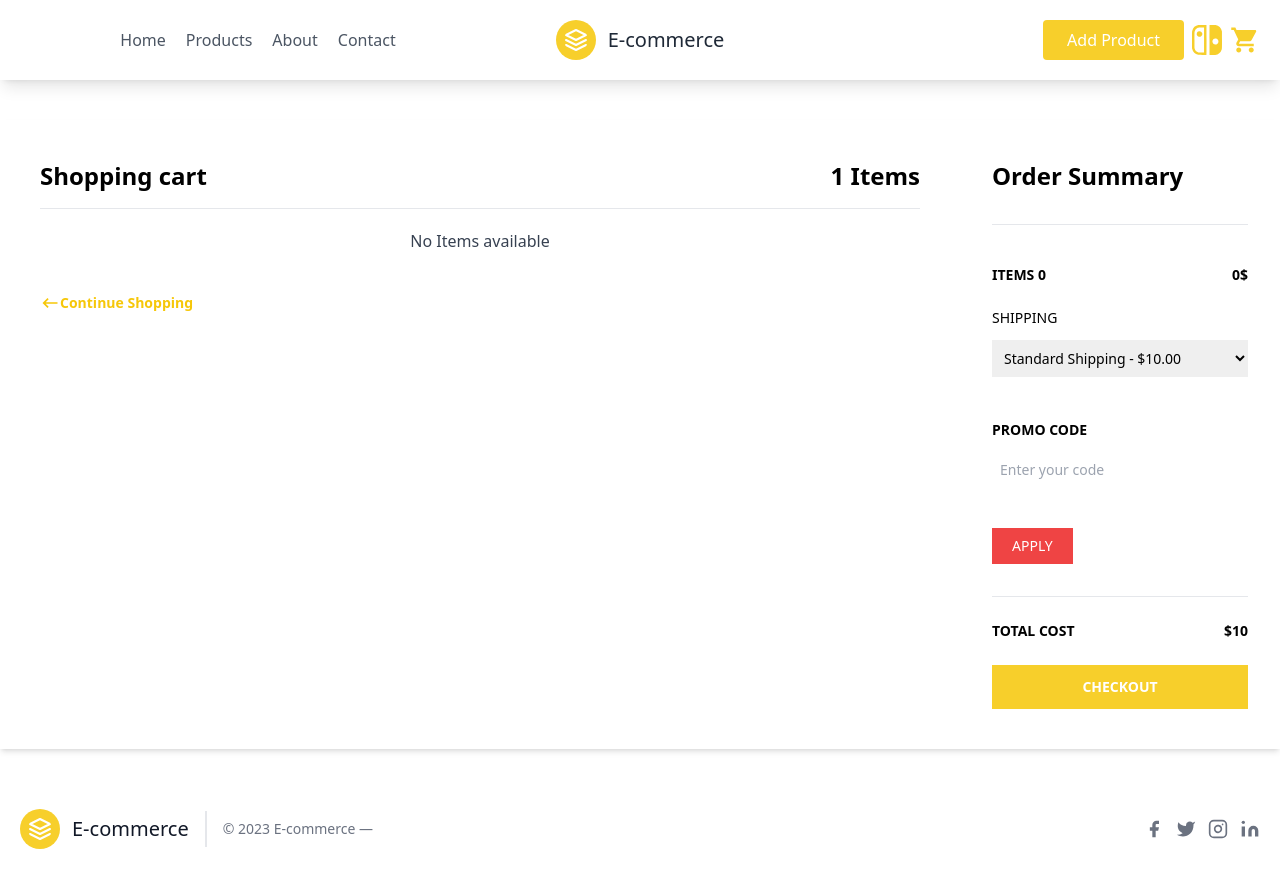
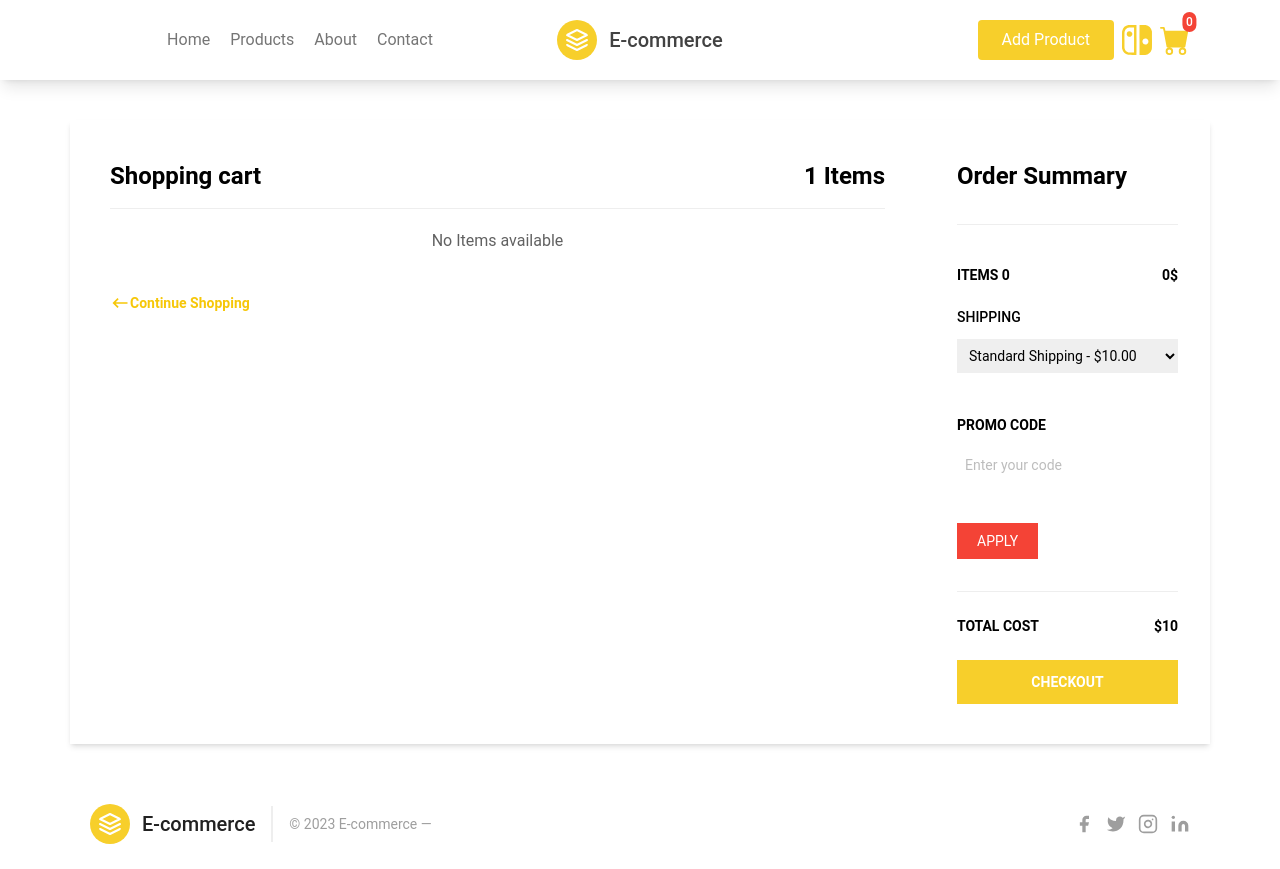
Before and after one commit to prafullspatil08/ecommerce-react-app, a React (Create React App) app: page /cart in a window 1280 px wide. Built offline with nearby package versions, Linux system fonts and the light colour scheme.

Commit message:
delete popup added

```diff
--- a/package.json
+++ b/package.json
@@ -3,10 +3,7 @@
   "version": "0.1.0",
   "private": true,
   "dependencies": {
-    "@emotion/react": "^11.11.1",
-    "@emotion/styled": "^11.11.0",
-    "@mui/icons-material": "^5.14.3",
-    "@mui/material": "^5.14.5",
+    "@material-tailwind/react": "^2.1.0",
     "@reduxjs/toolkit": "^1.9.5",
     "@testing-library/jest-dom": "^5.17.0",
     "@testing-library/react": "^13.4.0",
--- a/src/assets/data/db.json
+++ b/src/assets/data/db.json
@@ -7,18 +7,6 @@
       "description": "Your perfect pack for everyday use and walks in the forest. Stash your laptop (up to 15 inches) in the padded sleeve, your everyday",
       "id": 1,
       "image": "https://fakestoreapi.com/img/81fPKd-2AYL._AC_SL1500_.jpg"
-    },
-    {
-      "id": 4,
-      "title": "Mens Casual Slim Fit",
-      "price": 15.99,
-      "description": "The color could be slightly different between on the screen and in practice. / Please note that body builds vary by person, therefore, detailed size information should be reviewed below on the product description.",
-      "category": "men's clothing",
-      "image": "https://fakestoreapi.com/img/71YXzeOuslL._AC_UY879_.jpg",
-      "rating": {
-        "rate": 2.1,
-        "count": 430
-      }
     },
     {
       "id": 5,
--- a/src/components/ProductDetails.tsx
+++ b/src/components/ProductDetails.tsx
@@ -1,12 +1,23 @@
-import React, { useEffect } from "react";
+import React, { useEffect, useState } from "react";
 import { useDispatch, useSelector } from "react-redux";
 import { Link, useNavigate, useParams } from "react-router-dom";
 import { deleteProduct, fetchSingleProduct } from "../app/slices/ProductSlice";
 import { AppDispatch } from "../app/Store";
 import { toast } from "react-toastify";
 import { addToCartProduct } from "../app/slices/CartSlice";
+import {
+  Button,
+  Dialog,
+  DialogBody,
+  DialogFooter,
+  DialogHeader,
+  Input,
+  Textarea,
+  Typography,
+} from "@material-tailwind/react";
 
 const ProductDetails = () => {
+  const [open, setOpen] = useState(false);
   const { id } = useParams();
   const product = useSelector((state: any) => state?.product?.product);
   const dispatch = useDispatch<AppDispatch>();
@@ -17,7 +28,7 @@ const ProductDetails = () => {
   }, [dispatch, id]);
   const addToCart = (product: any, redirect: boolean) => {
     const isProductExist = cart?.find((item: any) => item?.id === product?.id);
-    console.log('isProductExist: ', isProductExist)
+    console.log("isProductExist: ", isProductExist);
     if (isProductExist) {
       const updatedCart = cart?.map((item: any) => {
         if (item?.id === product?.id) {
@@ -30,11 +41,7 @@ const ProductDetails = () => {
       });
       dispatch(addToCartProduct(updatedCart));
     } else {
-      // if(cart?.length > 0){
-        dispatch(addToCartProduct([...cart, { ...product, quantity: 1 }]));
-      // }else{
-        // dispatch(addToCartProduct([{ ...product, quantity: 1 }]));
-      // }
+      dispatch(addToCartProduct([...cart, { ...product, quantity: 1 }]));
     }
     toast.success("Product Added to Cart  !", {
       position: toast.POSITION.BOTTOM_RIGHT,
@@ -43,7 +50,7 @@ const ProductDetails = () => {
       navigate("/cart");
     }
   };
-
+  const handleOpen = () => setOpen(!open);
   const onDelete = () => {
     dispatch(deleteProduct(id))
       .unwrap()
@@ -75,7 +82,7 @@ const ProductDetails = () => {
                     Edit
                   </Link>
                   <h2
-                    onClick={onDelete}
+                    onClick={handleOpen}
                     className="text-sm title-font text-gray-500 tracking-widest uppercase"
                   >
                     Delete
@@ -253,6 +260,35 @@ const ProductDetails = () => {
           </div>
         </div>
       </section>
+      <Dialog
+        className="fixed"
+        style={{ top: "0" }}
+        open={open}
+        handler={handleOpen}
+      >
+        <div className="flex items-center justify-between">
+          <DialogHeader>Confirmation</DialogHeader>
+        </div>
+        <DialogBody divider>
+          <div className="grid gap-6">
+            <p>Do you want to delete product?</p>
+          </div>
+        </DialogBody>
+        <DialogFooter className="space-x-2">
+          <button
+            className="flex ml-auto mr-2 text-gray-800 border border-primaryy-500 py-2 px-6 focus:outline-none hover:bg-primaryy-500 hover:text-white rounded"
+            onClick={handleOpen}
+          >
+            Close
+          </button>
+          <button
+            className="flex ml-auto mr-2 text-white bg-primaryy-500 border-0 hover:border hover:text-gray-800 py-2 px-6 focus:outline-none hover:border-primaryy-500 hover:bg-white rounded"
+            onClick={onDelete}
+          >
+            Delete
+          </button>
+        </DialogFooter>
+      </Dialog>
     </>
   );
 };
--- a/src/components/shared/Header.tsx
+++ b/src/components/shared/Header.tsx
@@ -1,9 +1,8 @@
 import React from "react";
 import { Link } from "react-router-dom";
-import { BsNintendoSwitch } from "react-icons/bs";
-import ShoppingCartIcon from "@mui/icons-material/ShoppingCart";
-import { Badge } from "@mui/material";
+import { BsFillCartFill, BsNintendoSwitch } from "react-icons/bs";
 import { useSelector } from "react-redux";
+import { Badge } from "@material-tailwind/react";
 const Header = (props: any) => {
   const carts = useSelector((state: any) => state?.cart?.cartItems);
   const navigations = [
@@ -69,7 +68,13 @@ const Header = (props: any) => {
               className="cursor-pointer text-primaryy-500 mt-[5px] mr-2"
             />
             <Link to={"/cart"} className="flex">
-              <Badge badgeContent={carts?.length}>
+              <Badge content={carts?.length}>
+                <BsFillCartFill
+                  size={30}
+                  className="text-primaryy-500 mt-[5px]"
+                />
+              </Badge>
+              {/* <Badge badgeContent={carts?.length}>
                 <ShoppingCartIcon
                   className="text-primaryy-500"
                   sx={{
@@ -77,7 +82,7 @@ const Header = (props: any) => {
                     width: 30,
                   }}
                 />
-              </Badge>
+              </Badge> */}
             </Link>
           </div>
         </div>
--- a/src/index.tsx
+++ b/src/index.tsx
@@ -9,7 +9,7 @@ import { persistor, store } from "./app/Store";
 import { ToastContainer } from "react-toastify";
 import "react-toastify/dist/ReactToastify.css";
 import { PersistGate } from "redux-persist/integration/react";
-import { CircularProgress } from "@mui/material";
+import { ThemeProvider } from "@material-tailwind/react";
 
 const root = ReactDOM.createRoot(
   document.getElementById("root") as HTMLElement
@@ -17,9 +17,11 @@ const root = ReactDOM.createRoot(
 root.render(
   <React.StrictMode>
     <Provider store={store}>
-      <PersistGate loading={<CircularProgress />} persistor={persistor}>
+      <PersistGate loading={<></>} persistor={persistor}>
         <BrowserRouter>
-          <App />
+          <ThemeProvider>
+            <App />
+          </ThemeProvider>
           <ToastContainer />
         </BrowserRouter>
       </PersistGate>
--- a/tailwind.config.js
+++ b/tailwind.config.js
@@ -1,7 +1,10 @@
 /** @type {import('tailwindcss').Config} */
-module.exports = {
+const withMT = require("@material-tailwind/react/utils/withMT");
+module.exports = withMT({
   content: [
     "./src/**/*.{js,jsx,ts,tsx}",
+    "path-to-your-node_modules/@material-tailwind/react/components/**/*.{js,ts,jsx,tsx}",
+    "path-to-your-node_modules/@material-tailwind/react/theme/components/**/*.{js,ts,jsx,tsx}",
   ],
   darkMode: 'class', // or 'media' or 'class'
   theme: {
@@ -96,4 +99,4 @@ module.exports = {
     },
   },
   plugins: [],
-}
+})
```
Also changed, not shown: 1 other file (tests, documents, lock files or other folders).
